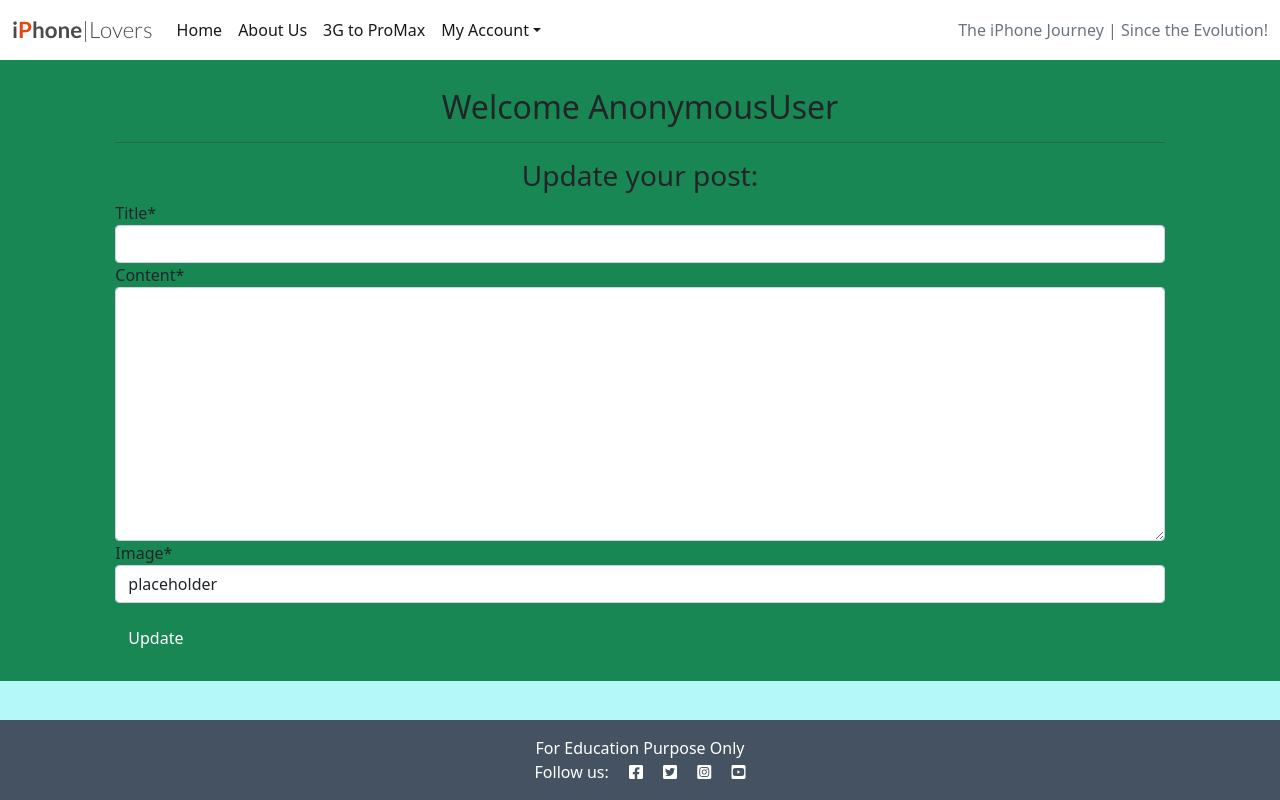
After one commit to Mr-KulwinderSingh/IphoneLoversBlog, a Django app: template templates/update_post.html in a window 1280 px wide. The commit adds this page. Run offline with Django 3.2, Linux system fonts and the light colour scheme; the template is opened without the code that fills it: values that come from a table or form of the project are taken from there, others are empty; some libraries are stand-ins or nearby versions.

Commit message:
add the view for the update blog post to allow user to update their post along with new template for update post and render it via new urls

```diff
--- a/iphoneblog/forms.py
+++ b/iphoneblog/forms.py
@@ -1,5 +1,7 @@
+from django_summernote.widgets import SummernoteWidget
 from .models import Post
 from .models import Comment
+from django.forms import ModelForm
 from django import forms
 
 
@@ -14,7 +16,6 @@ class AddPostForm(forms.ModelForm):
             "title",
             "content",
             "featured_image",
-
         )
 
         widgets = {
@@ -31,6 +32,26 @@ class AddPostForm(forms.ModelForm):
         }
 
 
+class UpdatePostForm(forms.ModelForm):
+    """
+    This is the form to edit the blog post
+    """
+
+    class Meta:
+        model = Post
+        fields = (
+               "title",
+               "content",
+               "featured_image",
+
+        )
+
+    widgets = {
+        "title": forms.TextInput(attrs={"class": "form-control"}),
+        "content": SummernoteWidget(attrs={"class": "form-control"}),
+        }
+
+
 class CommentForm(forms.ModelForm):
     class Meta:
         model = Comment
--- a/iphoneblog/models.py
+++ b/iphoneblog/models.py
@@ -1,12 +1,14 @@
 from django.db import models
 from django.contrib.auth.models import User
 from cloudinary.models import CloudinaryField
+from django.utils.text import slugify
 
 STATUS = ((0, "Draft"), (1, "Published"))
 
 
 class Post(models.Model):
-    title = models.CharField(max_length=200, unique=True)
+    title = models.CharField(max_length=200, unique=True, null=True)
+    iPhone_type = models.TextField(blank=False)
     slug = models.SlugField(max_length=200, unique=True)
     author = models.ForeignKey(
         User, on_delete=models.CASCADE, related_name="blog_post")
--- a/iphoneblog/urls.py
+++ b/iphoneblog/urls.py
@@ -1,4 +1,5 @@
 from . import views
+from iphoneblog import views
 from django.urls import path, include
 
 
@@ -11,4 +12,5 @@ urlpatterns = [
     path('<slug:slug>', views.PostDetail.as_view(), name="post_detail"),
     path('like/<slug:slug>', views.PostLike.as_view(), name="post_like"),
     path('add_post', views.AddPost.as_view(), name="add_post"),
+    path('update_post/<slug:slug>', views.update_post, name="update-post"),
 ]
--- a/templates/base.html
+++ b/templates/base.html
@@ -55,8 +55,8 @@
                             data-bs-toggle="dropdown" aria-expanded="false">My Account</a>
                         </a>
                         <div class="dropdown-menu dropdown-menu-right" aria-labelledby="navbarDropdown">
-                            <a class="dropdown-item" href="{% url 'account_signup' %}">REGISTER</a>
-                            <a class="dropdown-item" href="{% url 'account_login' %}">LOGIN</a>
+                            <a class="dropdown-item" href="{% url 'account_signup' %}">Sign Up</a>
+                            <a class="dropdown-item" href="{% url 'account_login' %}">Login</a>
                         </div>
                     </li>
                     {% endif %}
--- /dev/null
+++ b/templates/update_post.html
@@ -0,0 +1,27 @@
+{% extends 'base.html' %}
+{% block content %}
+{% load static %}
+{% load crispy_forms_tags %}
+<section id="update-post">
+    {% if user.id == post.author.id %}
+    <div class="container-fluid p-2 bg-success text-dark bg-opacity-10">
+        <div class="row justify-content-center">
+            <div class="col-sm-10 mt-1">
+                <h2 class="mt-3 text-center">Welcome <span>{{ user }}</span></h2>
+                <div class="text-center">
+                    <hr>
+                </div>
+                <h3 class="mt-2 text-center">Update your post: </h3>
+                <form method="POST" enctype="multipart/form-data" class="input-fields">
+                    {% csrf_token %}
+                    {{ form | crispy }}
+                    <button type="submit" value="Update" class="btn btn-success my-3">Update</button>
+                </form>
+            </div>
+        </div>
+    </div>
+    {% else %}
+    <h2>This is not your post. You can only update the post which you have posted.</h2>
+    {% endif %}
+</section>
+{% endblock %}
```
Also changed, not shown: iphoneblog/views.py (+35 -2 lines), iphoneblog/migrations/0002_alter_post_title.py (added), iphoneblog/migrations/0003_post_iphone_type.py (added).
